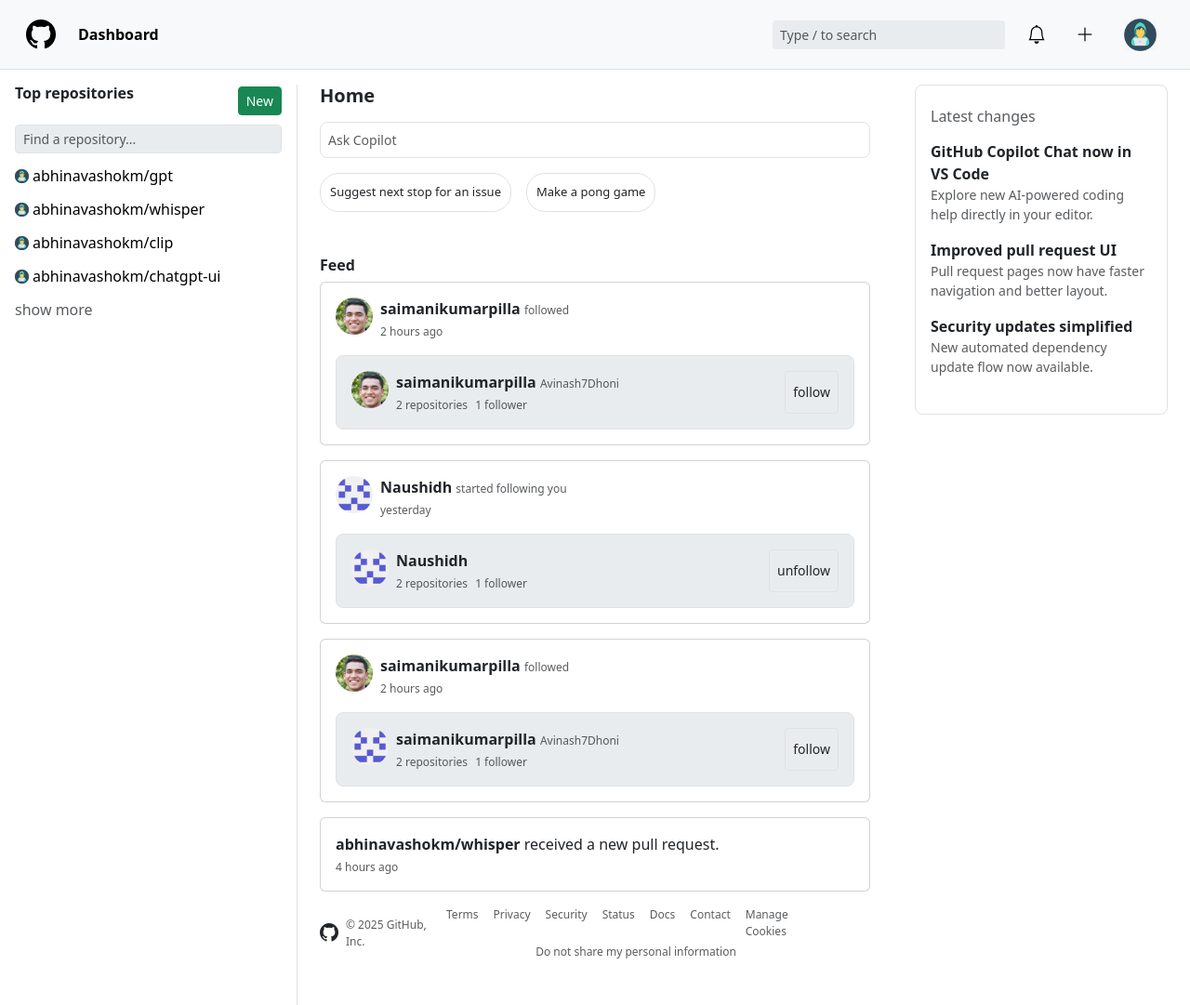
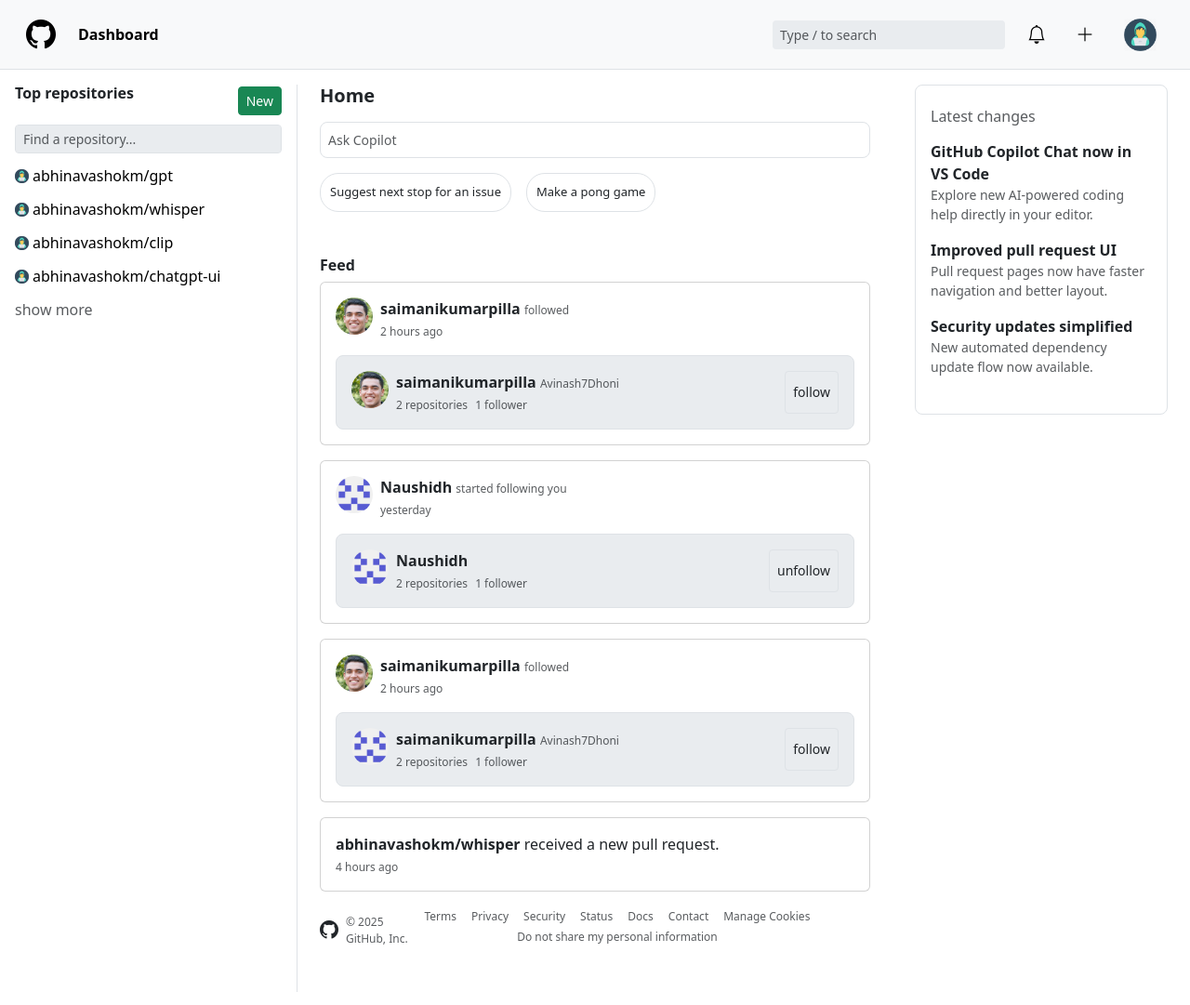
Before and after one commit to abhinavashokm/github-clone-responsive, a plain HTML site: page index.html in a window 1280 px wide. Shown: the whole page at 93% size. Drawn offline with nearby package versions, Linux system fonts and the light colour scheme.

Commit message:
footer is now fully responisve

```diff
--- a/index.html
+++ b/index.html
@@ -189,14 +189,14 @@
                     </div>
 
                     <footer class="d-flex flex-column-reverse flex-lg-row mb-5 justify-content-between align-items-center" style="font-size: 12px;">
-                        <div class="brand d-flex gap-2 align-items-center">
+                        <div class="brand d-flex gap-2 align-items-center mt-2">
                             <i class="bi bi-github fs-5"></i>
                             <a class="text-muted text-decoration-none" href="">&copy; 2025 GitHub, Inc. </a>
                         </div>
-                        <nav class="d-flex flex-md-column
-                                    gap-3  gap-md-1
+                        <nav class="d-flex  flex-wrap justify-content-center align-contents-spacearound
+                                    gap-3 row-gap-1
                                     align-items-center border-0 me-lg-5">
-                            <div class="top-navs d-flex gap-3">
+
                                 <a class="text-muted text-decoration-none " href="">Terms</a>
                                 <a class="text-muted text-decoration-none " href="">Privacy</a>
                                 <a class="text-muted text-decoration-none " href="">Security</a>
@@ -204,11 +204,9 @@
                                 <a class="text-muted text-decoration-none " href="">Docs</a>
                                 <a class="text-muted text-decoration-none " href="">Contact</a>
                                 <a class="text-muted text-decoration-none " href="">Manage Cookies</a>
-                            </div>
-                            <div class="bottom-navs">
                                 <a class="text-muted text-decoration-none" href="">Do not share my personal
                                     information</a>
-                            </div>
+
                         </nav>
                     </footer>
 
```
